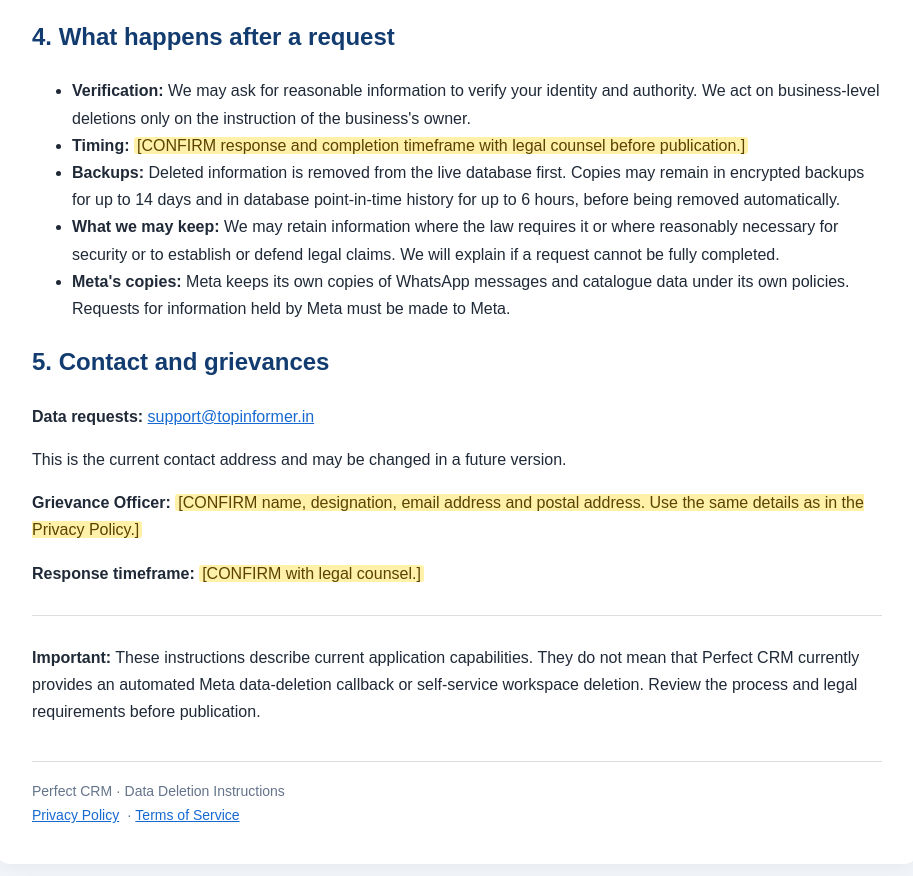
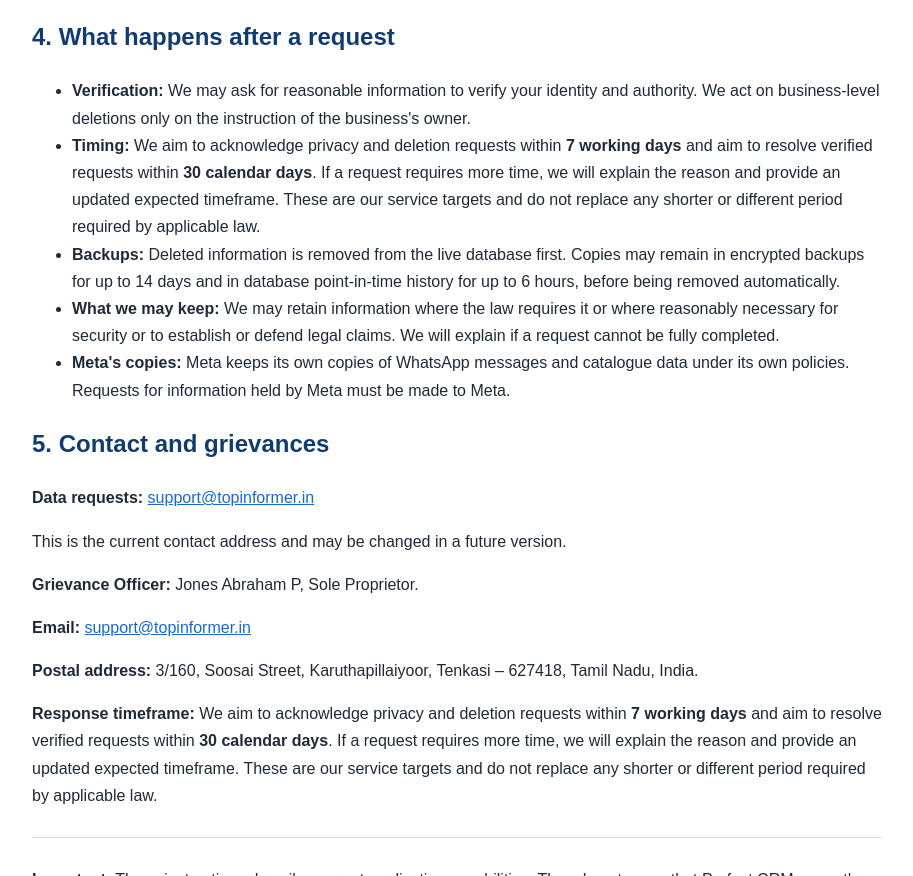
Before and after one commit to jonesabrahamp91-art/perfect-crm-privacy, a plain HTML site: page data-deletion.html in a window 1280 px wide. Shown: the part 1924-2800 px from the top of the page, without its empty margins (183-1096 px from the left). Drawn offline with Linux system fonts and the light colour scheme.

Commit message:
Complete data deletion contact and response details

```diff
--- a/data-deletion.html
+++ b/data-deletion.html
@@ -40,7 +40,7 @@
 <main>
 <h1>Perfect CRM Data Deletion Instructions</h1>
 <div class="draft-banner" role="note"><p><strong>Status: DRAFT — For review only; not published</strong></p></div>
-<p><strong>Last updated:</strong> <mark class="confirm">[CONFIRM publication date]</mark></p>
+<p><strong>Last updated:</strong> 25 November 2026</p>
 <p>Perfect CRM is a multi-business WhatsApp CRM platform. Each business that uses it has its own workspace. This page explains how to delete information held in Perfect CRM and how to remove Perfect CRM's access to Meta (Facebook, WhatsApp and catalogue) assets. See the Privacy Policy for more detail.</p>
 <p>Perfect CRM is operated by <strong>Jones Abraham P, a sole proprietor</strong>, at 3/160, Soosai Street, Karuthapillaiyoor, Tenkasi – 627418, Tamil Nadu, India.</p>
 <h2>1. If you are a customer of a business that uses Perfect CRM</h2>
@@ -84,7 +84,7 @@
 <h2>4. What happens after a request</h2>
 <ul>
 <li><strong>Verification:</strong> We may ask for reasonable information to verify your identity and authority. We act on business-level deletions only on the instruction of the business's owner.</li>
-<li><strong>Timing:</strong> <mark class="confirm">[CONFIRM response and completion timeframe with legal counsel before publication.]</mark></li>
+<li><strong>Timing:</strong> We aim to acknowledge privacy and deletion requests within <strong>7 working days</strong> and aim to resolve verified requests within <strong>30 calendar days</strong>. If a request requires more time, we will explain the reason and provide an updated expected timeframe. These are our service targets and do not replace any shorter or different period required by applicable law.</li>
 <li><strong>Backups:</strong> Deleted information is removed from the live database first. Copies may remain in encrypted backups for up to 14 days and in database point-in-time history for up to 6 hours, before being removed automatically.</li>
 <li><strong>What we may keep:</strong> We may retain information where the law requires it or where reasonably necessary for security or to establish or defend legal claims. We will explain if a request cannot be fully completed.</li>
 <li><strong>Meta's copies:</strong> Meta keeps its own copies of WhatsApp messages and catalogue data under its own policies. Requests for information held by Meta must be made to Meta.</li>
@@ -92,8 +92,10 @@
 <h2>5. Contact and grievances</h2>
 <p><strong>Data requests:</strong> <a href="mailto:support@topinformer.in">support@topinformer.in</a></p>
 <p>This is the current contact address and may be changed in a future version.</p>
-<p><strong>Grievance Officer:</strong> <mark class="confirm">[CONFIRM name, designation, email address and postal address. Use the same details as in the Privacy Policy.]</mark></p>
-<p><strong>Response timeframe:</strong> <mark class="confirm">[CONFIRM with legal counsel.]</mark></p>
+<p><strong>Grievance Officer:</strong> Jones Abraham P, Sole Proprietor.</p>
+<p><strong>Email:</strong> <a href="mailto:support@topinformer.in">support@topinformer.in</a></p>
+<p><strong>Postal address:</strong> 3/160, Soosai Street, Karuthapillaiyoor, Tenkasi – 627418, Tamil Nadu, India.</p>
+<p><strong>Response timeframe:</strong> We aim to acknowledge privacy and deletion requests within <strong>7 working days</strong> and aim to resolve verified requests within <strong>30 calendar days</strong>. If a request requires more time, we will explain the reason and provide an updated expected timeframe. These are our service targets and do not replace any shorter or different period required by applicable law.</p>
 <hr>
 <p><strong>Important:</strong> These instructions describe current application capabilities. They do not mean that Perfect CRM currently provides an automated Meta data-deletion callback or self-service workspace deletion. Review the process and legal requirements before publication.</p>
   <footer>Perfect CRM · Data Deletion Instructions<br><span class="footer-links"><a href="./">Privacy Policy</a> · <a href="terms.html">Terms of Service</a></span></footer>
```
